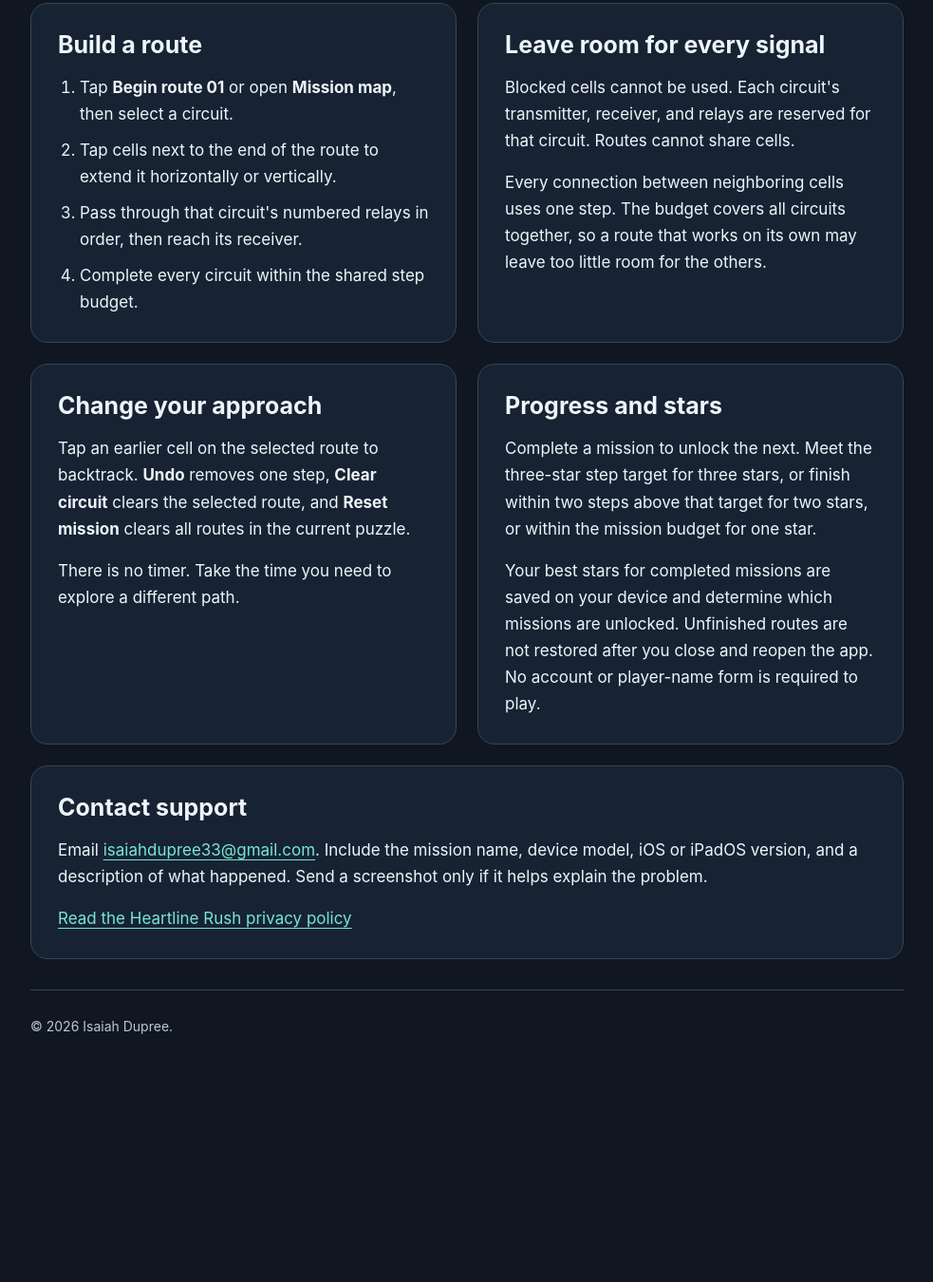
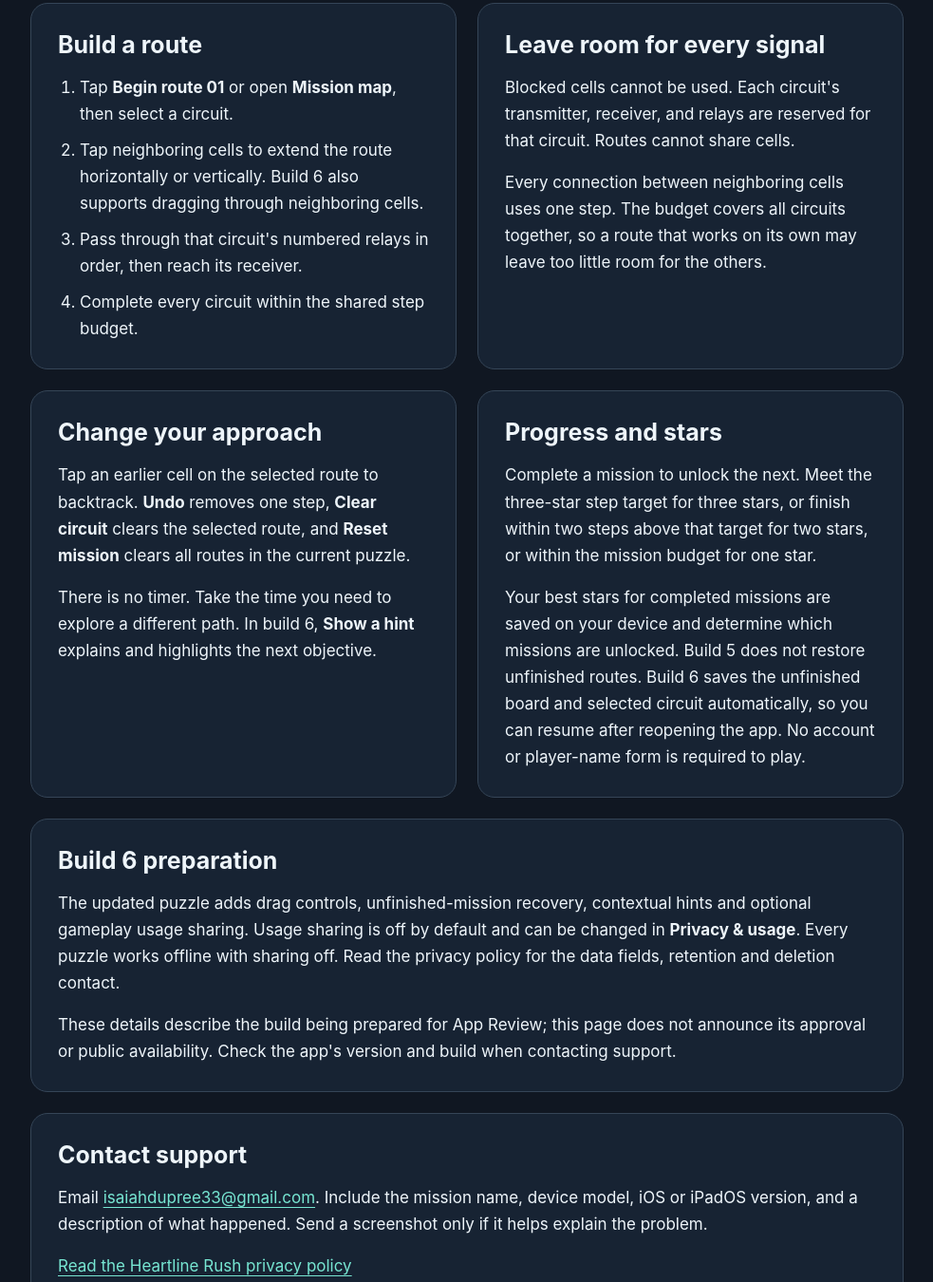
Before and after one commit to IsaiahDupree/sonance-apps, a plain HTML site: page heartline-rush/index.html in a window 1280 px wide. Shown: the part 349-1699 px from the top of the page at 95% size, without its empty margins (148-1131 px from the left). Before the commit the page ends 1493 px from the top, so only its background shows below. Drawn offline with Linux system fonts and the light colour scheme.

Commit message:
Update Heartline support for build 6 gameplay and privacy controls

```diff
--- a/heartline-rush/index.html
+++ b/heartline-rush/index.html
@@ -34,7 +34,7 @@ footer{padding:26px 0 52px;border-top:1px solid var(--line);color:var(--muted);f
         <h2>Build a route</h2>
         <ol>
           <li>Tap <strong>Begin route 01</strong> or open <strong>Mission map</strong>, then select a circuit.</li>
-          <li>Tap cells next to the end of the route to extend it horizontally or vertically.</li>
+          <li>Tap neighboring cells to extend the route horizontally or vertically. Build 6 also supports dragging through neighboring cells.</li>
           <li>Pass through that circuit's numbered relays in order, then reach its receiver.</li>
           <li>Complete every circuit within the shared step budget.</li>
         </ol>
@@ -47,12 +47,17 @@ footer{padding:26px 0 52px;border-top:1px solid var(--line);color:var(--muted);f
       <section class="card">
         <h2>Change your approach</h2>
         <p>Tap an earlier cell on the selected route to backtrack. <strong>Undo</strong> removes one step, <strong>Clear circuit</strong> clears the selected route, and <strong>Reset mission</strong> clears all routes in the current puzzle.</p>
-        <p>There is no timer. Take the time you need to explore a different path.</p>
+        <p>There is no timer. Take the time you need to explore a different path. In build 6, <strong>Show a hint</strong> explains and highlights the next objective.</p>
       </section>
       <section class="card">
         <h2>Progress and stars</h2>
         <p>Complete a mission to unlock the next. Meet the three-star step target for three stars, or finish within two steps above that target for two stars, or within the mission budget for one star.</p>
-        <p>Your best stars for completed missions are saved on your device and determine which missions are unlocked. Unfinished routes are not restored after you close and reopen the app. No account or player-name form is required to play.</p>
+        <p>Your best stars for completed missions are saved on your device and determine which missions are unlocked. Build 5 does not restore unfinished routes. Build 6 saves the unfinished board and selected circuit automatically, so you can resume after reopening the app. No account or player-name form is required to play.</p>
+      </section>
+      <section class="card wide">
+        <h2>Build 6 preparation</h2>
+        <p>The updated puzzle adds drag controls, unfinished-mission recovery, contextual hints and optional gameplay usage sharing. Usage sharing is off by default and can be changed in <strong>Privacy &amp; usage</strong>. Every puzzle works offline with sharing off. Read the privacy policy for the data fields, retention and deletion contact.</p>
+        <p>These details describe the build being prepared for App Review; this page does not announce its approval or public availability. Check the app's version and build when contacting support.</p>
       </section>
       <section class="card wide">
         <h2>Contact support</h2>
```
